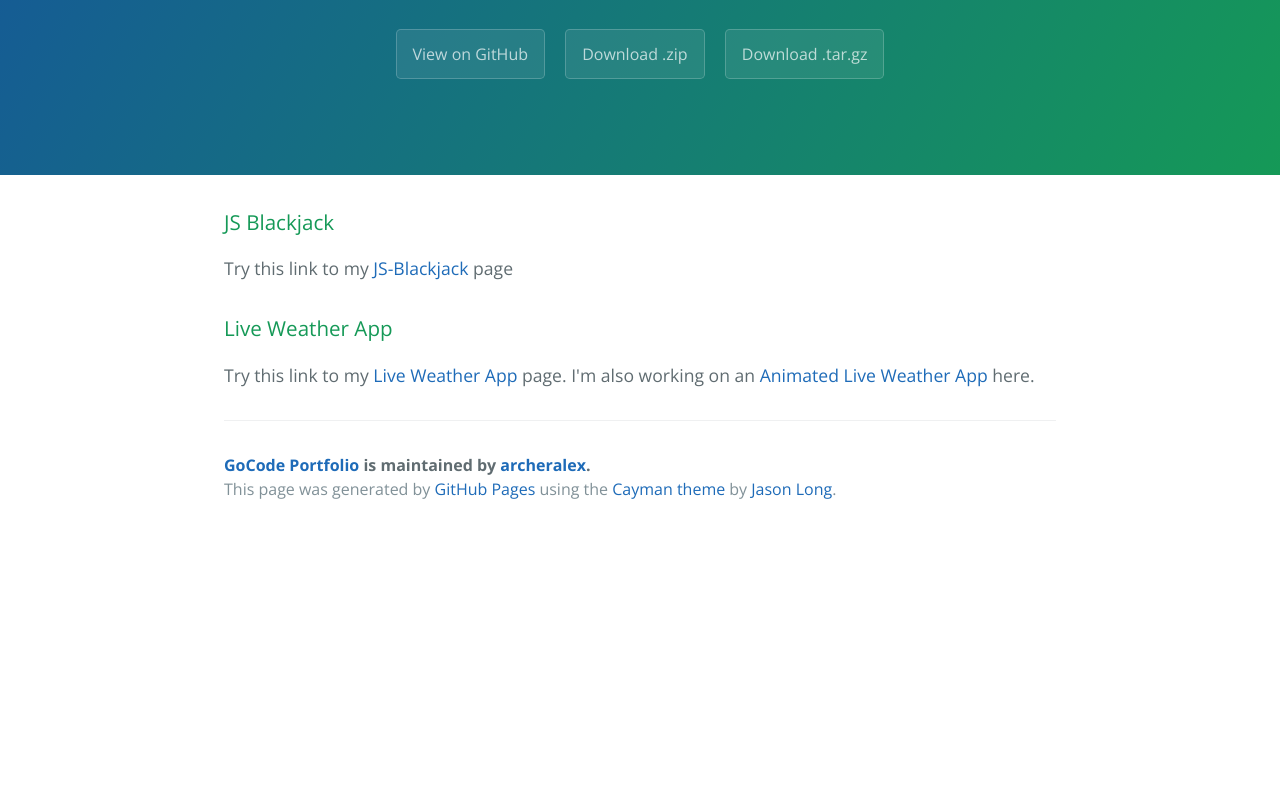
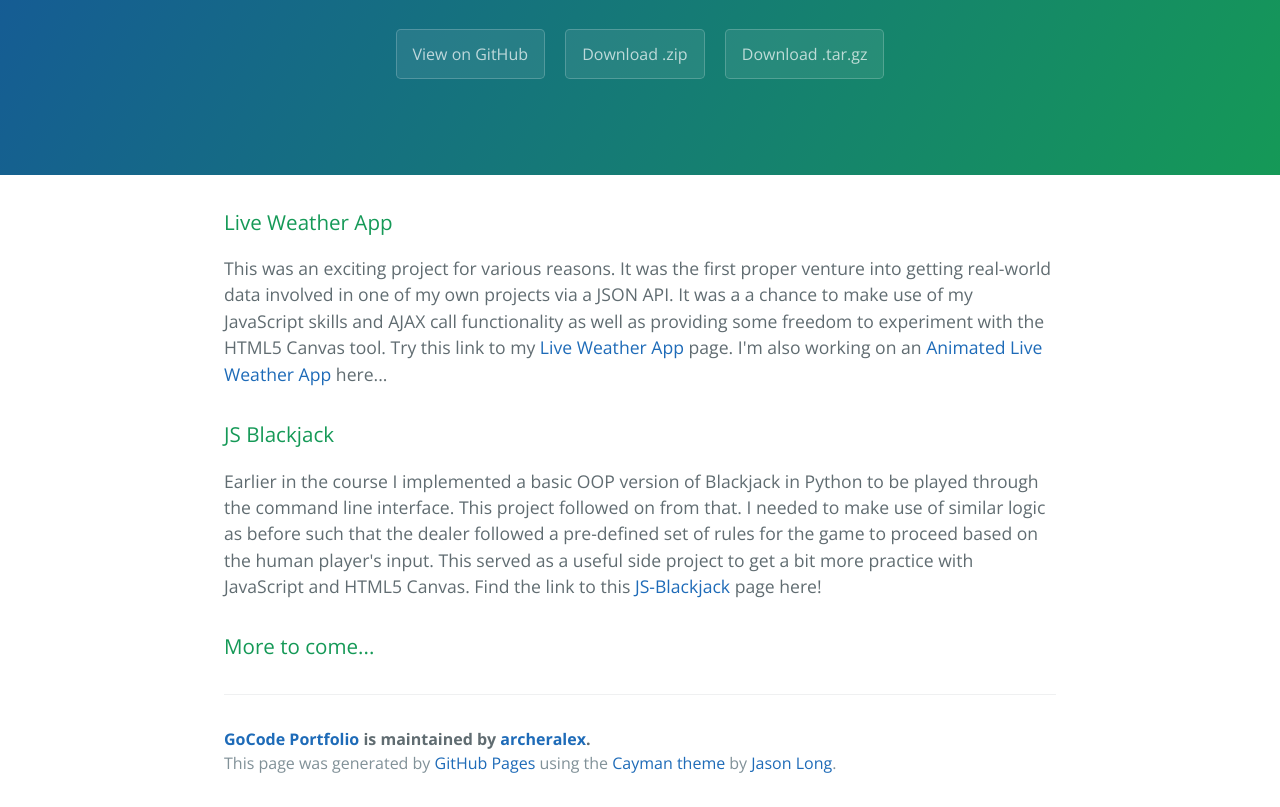
Before and after one commit to TheArchDev/gocode_portfolio, a plain HTML site: page index.html in a window 1280 px wide. Shown: the part 208-1015 px from the top of the page. Before the commit the page ends 800 px from the top, so only its background shows below. Drawn offline with nearby package versions, Linux system fonts and the light colour scheme.

Commit message:
Intro paragraphs fleshed out a bit more for projects

```diff
--- a/index.html
+++ b/index.html
@@ -19,15 +19,23 @@
 	</section>
 
 	<section class="main-content">
-		<h3>
-			<a id="js-blackjack" class="anchor" href="#js-blackjack" aria-hidden="true"><span aria-hidden="true" class="octicon octicon-link"></span></a>JS Blackjack</h3>
-
-			<p>Try this link to my <a href="Blackjack/blackjack_javascript_version.html">JS-Blackjack</a> page</p>
 
 		<h3>
 			<a id="live-weather-app" class="anchor" href="#live-weather-app" aria-hidden="true"><span aria-hidden="true" class="octicon octicon-link"></span></a>Live Weather App</h3>
 
-			<p>Try this link to my <a href="Weather_App/fiveday.html">Live Weather App</a> page. I'm also working on an <a href="Weather_App/fivedayanimated.html"> Animated Live Weather App</a> here.</p>
+			<p>This was an exciting project for various reasons. It was the first proper venture into getting real-world data involved in one of my own projects via a JSON API. It was a a chance to make use of my JavaScript skills and AJAX call functionality as well as providing some freedom to experiment with the HTML5 Canvas tool. Try this link to my <a href="Weather_App/fiveday.html">Live Weather App</a> page. I'm also working on an <a href="Weather_App/fivedayanimated.html"> Animated Live Weather App</a> here...</p>
+
+
+		<h3>
+			<a id="js-blackjack" class="anchor" href="#js-blackjack" aria-hidden="true"><span aria-hidden="true" class="octicon octicon-link"></span></a>JS Blackjack</h3>
+
+			<p>Earlier in the course I implemented a basic OOP version of Blackjack in Python to be played through the command line interface. This project followed on from that. I needed to make use of similar logic as before such that the dealer followed a pre-defined set of rules for the game to proceed based on the human player's input. This served as a useful side project to get a bit more practice with JavaScript and HTML5 Canvas. Find the link to this <a href="Blackjack/blackjack_javascript_version.html">JS-Blackjack</a> page here!</p>
+
+		<h3>
+			<a id="" class="anchor" href="" aria-hidden="true"><span aria-hidden="true" class="octicon octicon-link"></span></a>More to come...</h3>
+
+			<p></p>
+
 
 							<footer class="site-footer">
 								<span class="site-footer-owner"><a href="https://github.com/archeralex/gocode_portfolio">GoCode Portfolio</a> is maintained by <a href="https://github.com/archeralex">archeralex</a>.</span>
```
